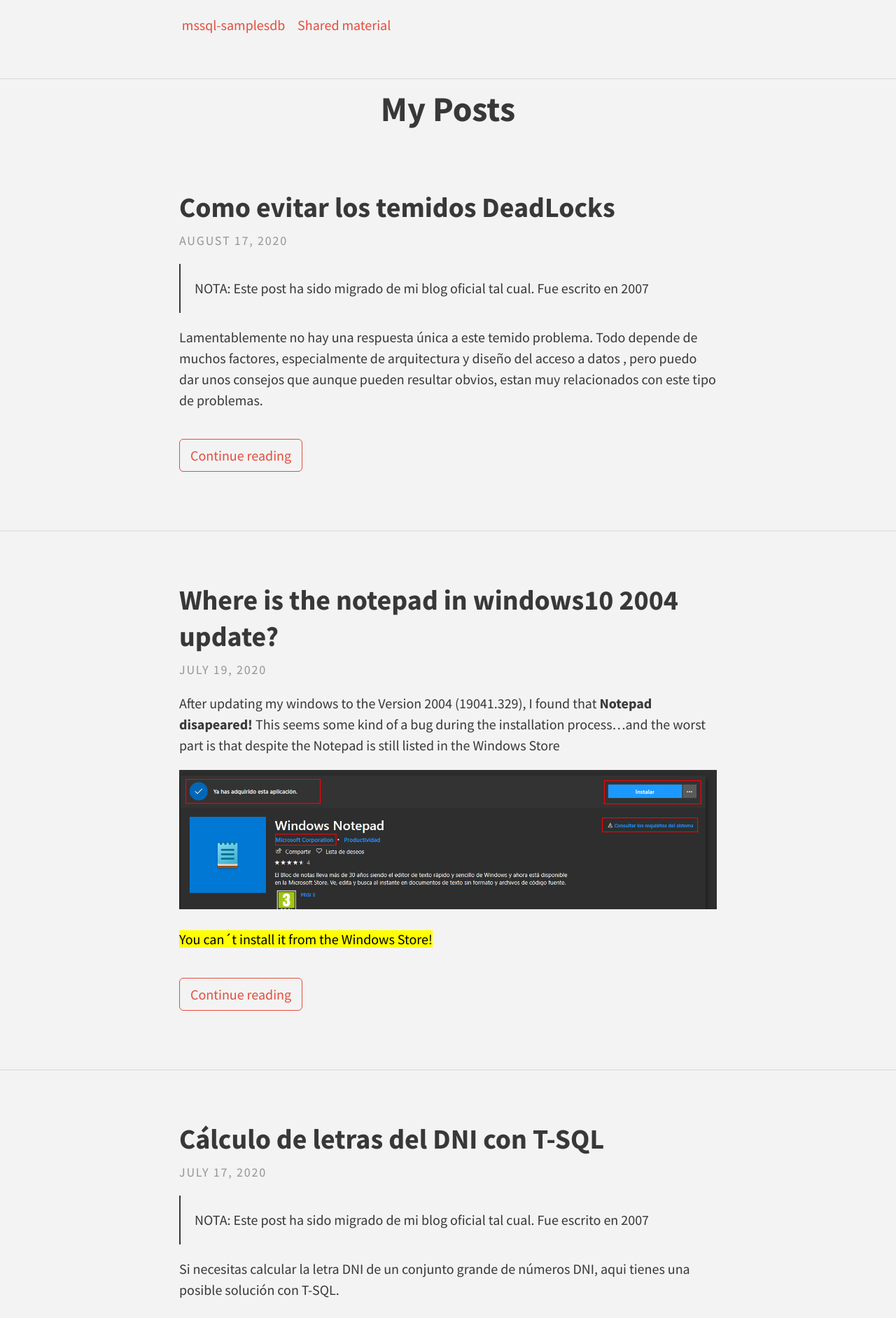
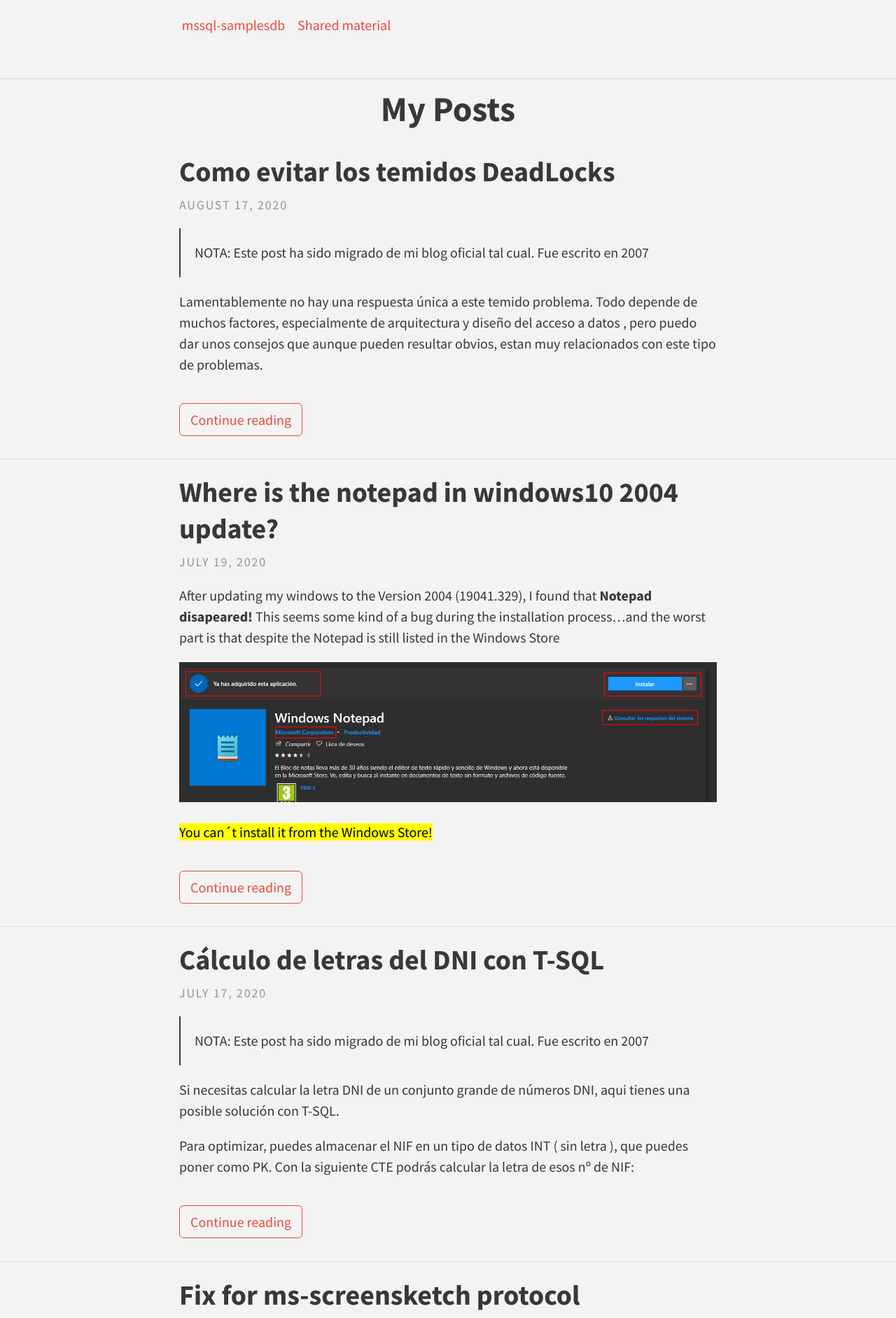
Before and after one commit to enriquecatala/enriquecatala.github.io, a Jekyll site: the page built from index.html, in a window 1280 px wide. Shown: the part 799-2682 px from the top of the page at 70% size. Built offline with Jekyll 4.4.1, drawn with Linux system fonts in a browser that asks for light colours; nearby versions of some CDN libraries; the list of posts is cut into pages by our own code; comment, search, counter and statistics services are not loaded.

Commit message:
padding posts mainpage

```diff
--- a/_sass/base/_utility.scss
+++ b/_sass/base/_utility.scss
@@ -7,6 +7,12 @@
 }
 %padding-regular {
   padding: $padding-small $padding-large;
+  @media (max-width: 1000px) {
+    padding: $padding-small * 1.5 $padding-large / 1.6;
+  }
+}
+%padding-regular-posts {
+  padding: 1% $padding-large 1%;
   @media (max-width: 1000px) {
     padding: $padding-small * 1.5 $padding-large / 1.6;
   }
--- a/_sass/layouts/_index.scss
+++ b/_sass/layouts/_index.scss
@@ -26,7 +26,8 @@
     font-size: 2em;
   }
   .post-teaser {
-    @extend %padding-regular;
+    //@extend %padding-regular;
+    @extend %padding-regular-posts;
     width: 100%;
     margin-bottom: 0;
     display: inline-block;
```
Also changed, not shown: 2 other files.
